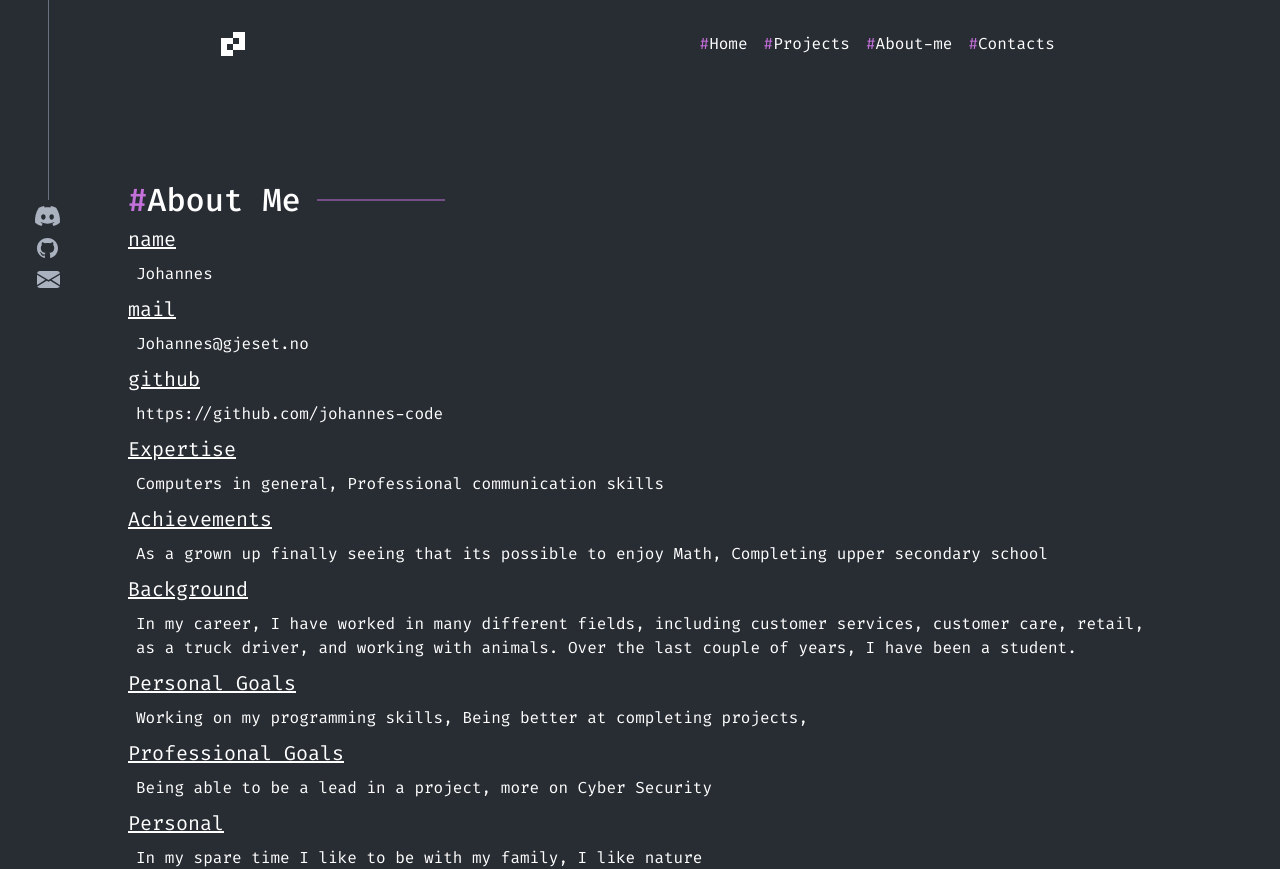
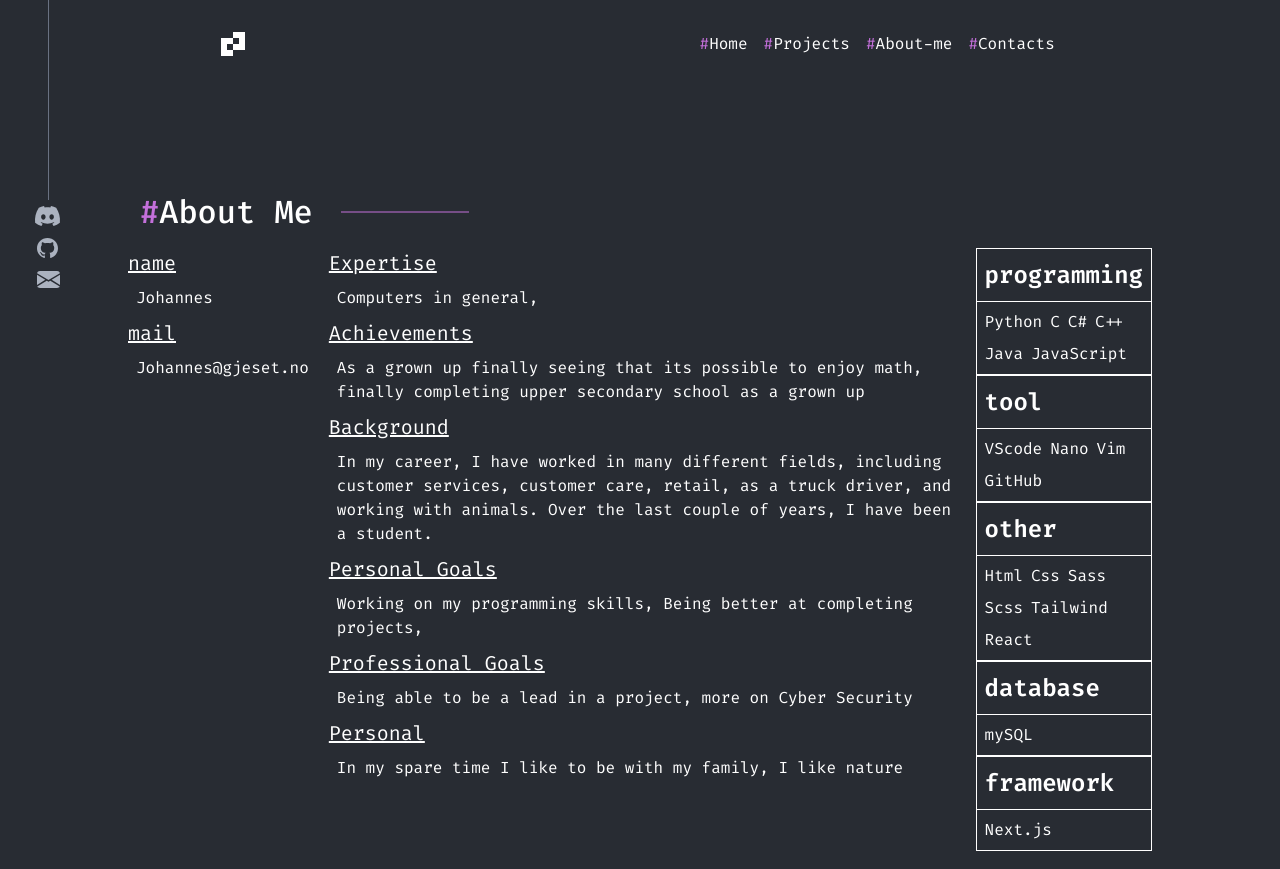
Before and after one commit to johannes-code/portfolio_v2, a React (Vite) app: page /about_me in a window 1280 px wide. Shown: the top 869 px of the page. Built offline with nearby package versions, Linux system fonts and the light colour scheme.

Commit message:
styling almost done

```diff
--- a/src/landing/about/AboutExpanded/AboutExpanded.jsx
+++ b/src/landing/about/AboutExpanded/AboutExpanded.jsx
@@ -8,17 +8,15 @@ export const AboutExpanded = () => {
   const { contactinfo } = data;
 
   return (
-    <section>
-      <div className={styles.AboutExpanded_container}>
+    <section className={styles.AboutExpandedSection}>
       <h2 className={styles.h2}>About Me</h2>
 
-        <div className={styles.contactinfo}></div>
+      <div className={styles.AboutExpanded_container}>
+        <div className={styles.contactinfo}>
           <h4>name</h4>
           <p>{contactinfo.name}</p>
           <h4>mail</h4>
           <p>{contactinfo.mail}</p>
-        <h4>github</h4>
-        <p>{contactinfo.github}</p>
         </div>
 
         <div className={styles.AboutContainer}>
@@ -38,6 +36,7 @@ export const AboutExpanded = () => {
         <div>
           <SkillsList skillData={skillData} styles={styles} />
         </div>
+      </div>
     </section>
   );
 };
--- a/src/landing/about/AboutExpanded/aboutExpanded.module.css
+++ b/src/landing/about/AboutExpanded/aboutExpanded.module.css
@@ -9,6 +9,7 @@
   float: none;
   clear: both;
   display: inline-block;
+  padding: 12px;
 }
 
 .h2::before {
@@ -28,9 +29,23 @@
   top: 50%;
 }
 
+.h3 {
+  font-size: 24px;
+}
+
+.AboutExpandedSection {
+  padding-bottom: 20px;
+}
+
+.AboutExpanded_container {
+  display: flex;
+  grid-column: 1fr 3fr 1fr;
+  column-gap: 12px;
+}
+
 .skills_list {
-  column-gap: 16px;
-  columns: 3;
+  column-gap: 8px;
+  columns: 1;
 }
 
 .skill_block_name {
--- a/src/locales/en.json
+++ b/src/locales/en.json
@@ -132,8 +132,8 @@
     }
   },
   "AboutExpanded" : {
-    "expertise": "Computers in general, Professional communication skills ",
-    "achievments": "As a grown up finally seeing that its possible to enjoy Math, Completing upper secondary school",
+    "expertise": "Computers in general,  ",
+    "achievments": "As a grown up finally seeing that its possible to enjoy math, finally completing upper secondary school as a grown up",
     "background": "In my career, I have worked in many different fields, including customer services, customer care, retail, as a truck driver, and working with animals. Over the last couple of years, I have been a student.",
     "personal_Goals": "Working on my programming skills, Being better at completing projects, ",
     "proffesional_Goals": "Being able to be a lead in a project, more on Cyber Security",
```
Lines whose indentation alone changed are shown as unchanged.
